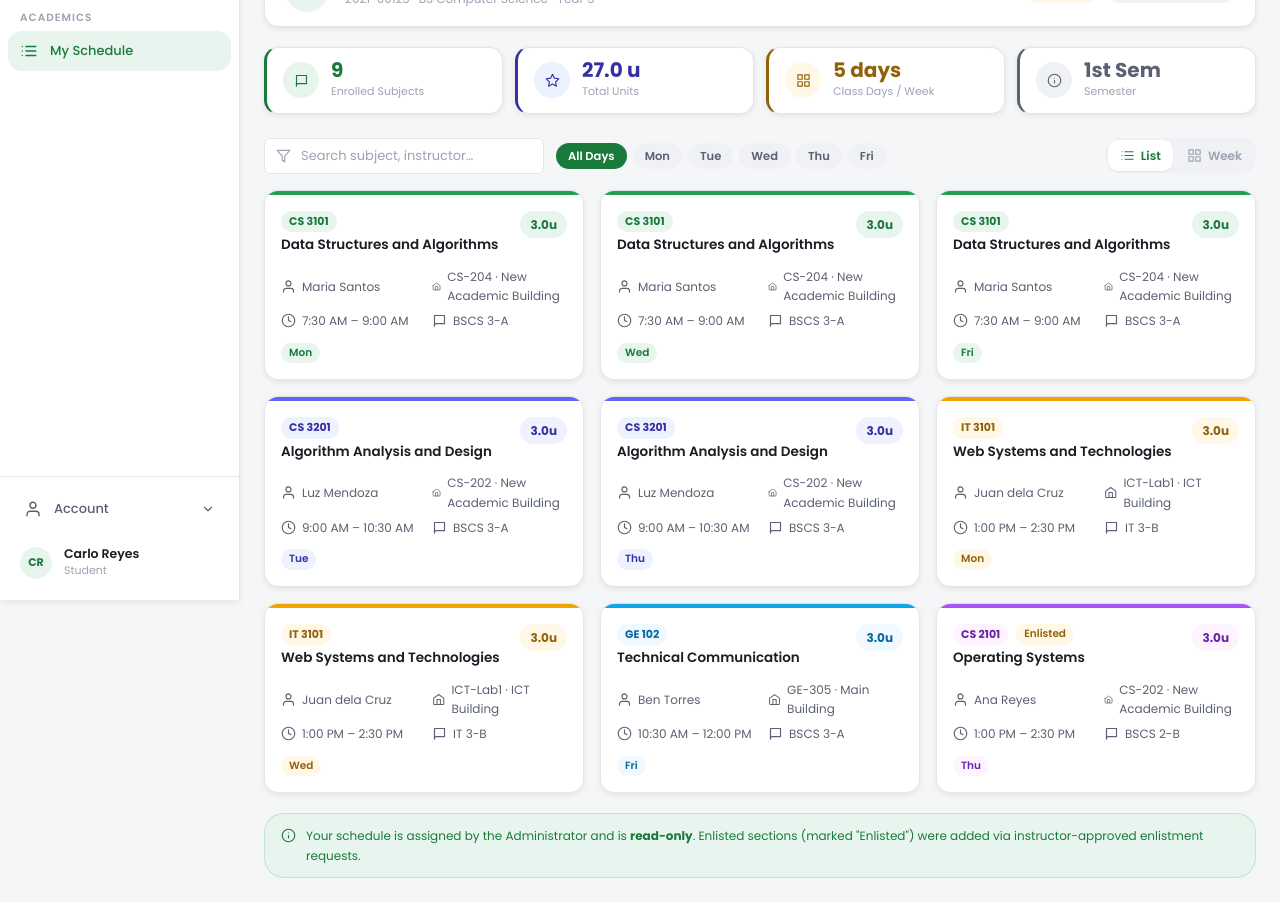
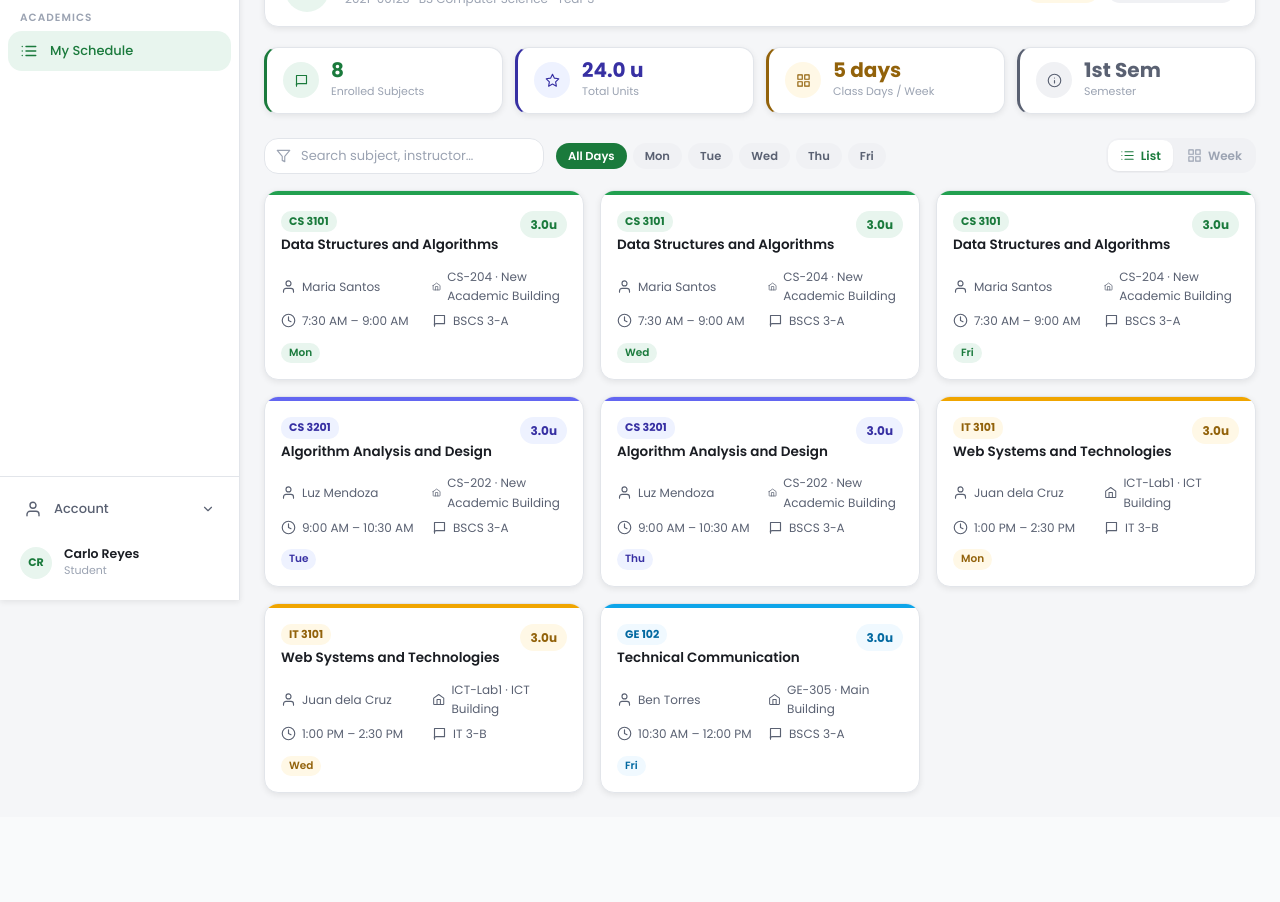
Before and after one commit to kurtoswill/Automated-Faculty-Load-Room-Scheduler, a Next.js app in the folder app/: page /student/schedule in a window 1280 px wide. Shown: the part 200-1102 px from the top of the page. After the commit the page ends 1017 px from the top, so only its background shows below. Built offline with nearby package versions, Linux system fonts and the light colour scheme.

Commit message:
refactor(SchedulePage): clean up code by removing unused variables and comments, enhance filtering logic

```diff
--- a/app/src/app/student/schedule/page.tsx
+++ b/app/src/app/student/schedule/page.tsx
@@ -4,20 +4,18 @@
  * /student/schedule
  *
  * Tables consumed (per Pages.pdf):
- *   Student_Section  — links this student to their sections
- *   Confirmed_Schedule — the live, approved schedule rows
- *   Sections         — section metadata (name, day, time, year_level, status)
- *   Courses          — course_code, course_title, units
- *   Rooms            — room_number, building, capacity
- *   Users            — instructor first_name + last_name
+ * Student_Section  — links this student to their sections
+ * Confirmed_Schedule — the live, approved schedule rows
+ * Sections         — section metadata (name, day, time, year_level, status)
+ * Courses          — course_code, course_title, units
+ * Rooms            — room_number, building, capacity
+ * Users            — instructor first_name + last_name
  *
  * Access:  Student (Regular & Irregular — read-only for both)
  * Student_Section assignments are Admin-managed; student cannot edit.
- * Irregular students also see sections approved via enlistment.
  */
 
 import { useState, useMemo } from 'react';
-import Link from 'next/link';
 import AppShell from '@/components/Navbar';
 
 // ─────────────────────────────────────────────────────────────
@@ -57,8 +55,6 @@ interface ScheduleRow {
   // Confirmed_Schedule
   confirmedAt:       string;
   isActive:          boolean;
-  // UI helpers
-  source:            'official' | 'enlisted'; // official = Admin-assigned, enlisted = irregular
 }
 
 // ─────────────────────────────────────────────────────────────
@@ -69,7 +65,7 @@ const SESSION = {
   studentId:  '2021-00123',
   course:     'BS Computer Science',
   yearLevel:  3,
-  isIrregular: true,
+  isIrregular: true, // Used only to display the "Irregular" badge on the ID
   semester:   '2025-2026 1st Sem',
 };
 
@@ -85,7 +81,7 @@ const SCHEDULE_DATA: ScheduleRow[] = [
     courseCode: 'CS 3101', courseTitle: 'Data Structures and Algorithms', units: 3.0,
     roomNumber: 'CS-204', building: 'New Academic Building', roomCapacity: 40,
     instructorFirst: 'Maria', instructorLast: 'Santos', instructorDept: 'DCS',
-    confirmedAt: '2025-06-08 10:00:00', isActive: true, source: 'official',
+    confirmedAt: '2025-06-08 10:00:00', isActive: true,
   },
   {
     studentSectionId: 102, assignedAt: '2025-06-10 08:00:00',
@@ -95,7 +91,7 @@ const SCHEDULE_DATA: ScheduleRow[] = [
     courseCode: 'CS 3101', courseTitle: 'Data Structures and Algorithms', units: 3.0,
     roomNumber: 'CS-204', building: 'New Academic Building', roomCapacity: 40,
     instructorFirst: 'Maria', instructorLast: 'Santos', instructorDept: 'DCS',
-    confirmedAt: '2025-06-08 10:00:00', isActive: true, source: 'official',
+    confirmedAt: '2025-06-08 10:00:00', isActive: true,
   },
   {
     studentSectionId: 103, assignedAt: '2025-06-10 08:00:00',
@@ -105,7 +101,7 @@ const SCHEDULE_DATA: ScheduleRow[] = [
     courseCode: 'CS 3101', courseTitle: 'Data Structures and Algorithms', units: 3.0,
     roomNumber: 'CS-204', building: 'New Academic Building', roomCapacity: 40,
     instructorFirst: 'Maria', instructorLast: 'Santos', instructorDept: 'DCS',
-    confirmedAt: '2025-06-08 10:00:00', isActive: true, source: 'official',
+    confirmedAt: '2025-06-08 10:00:00', isActive: true,
   },
   {
     studentSectionId: 104, assignedAt: '2025-06-10 08:00:00',
@@ -115,7 +111,7 @@ const SCHEDULE_DATA: ScheduleRow[] = [
     courseCode: 'CS 3201', courseTitle: 'Algorithm Analysis and Design', units: 3.0,
     roomNumber: 'CS-202', building: 'New Academic Building', roomCapacity: 40,
     instructorFirst: 'Luz', instructorLast: 'Mendoza', instructorDept: 'DCS',
-    confirmedAt: '2025-06-08 10:30:00', isActive: true, source: 'official',
+    confirmedAt: '2025-06-08 10:30:00', isActive: true,
   },
   {
     studentSectionId: 105, assignedAt: '2025-06-10 08:00:00',
@@ -125,7 +121,7 @@ const SCHEDULE_DATA: ScheduleRow[] = [
     courseCode: 'CS 3201', courseTitle: 'Algorithm Analysis and Design', units: 3.0,
     roomNumber: 'CS-202', building: 'New Academic Building', roomCapacity: 40,
     instructorFirst: 'Luz', instructorLast: 'Mendoza', instructorDept: 'DCS',
-    confirmedAt: '2025-06-08 10:30:00', isActive: true, source: 'official',
+    confirmedAt: '2025-06-08 10:30:00', isActive: true,
   },
   {
     studentSectionId: 106, assignedAt: '2025-06-10 08:00:00',
@@ -135,7 +131,7 @@ const SCHEDULE_DATA: ScheduleRow[] = [
     courseCode: 'IT 3101', courseTitle: 'Web Systems and Technologies', units: 3.0,
     roomNumber: 'ICT-Lab1', building: 'ICT Building', roomCapacity: 30,
     instructorFirst: 'Juan', instructorLast: 'dela Cruz', instructorDept: 'DIT',
-    confirmedAt: '2025-06-08 11:00:00', isActive: true, source: 'official',
+    confirmedAt: '2025-06-08 11:00:00', isActive: true,
   },
   {
     studentSectionId: 107, assignedAt: '2025-06-10 08:00:00',
@@ -145,7 +141,7 @@ const SCHEDULE_DATA: ScheduleRow[] = [
     courseCode: 'IT 3101', courseTitle: 'Web Systems and Technologies', units: 3.0,
     roomNumber: 'ICT-Lab1', building: 'ICT Building', roomCapacity: 30,
     instructorFirst: 'Juan', instructorLast: 'dela Cruz', instructorDept: 'DIT',
-    confirmedAt: '2025-06-08 11:00:00', isActive: true, source: 'official',
+    confirmedAt: '2025-06-08 11:00:00', isActive: true,
   },
   {
     studentSectionId: 108, assignedAt: '2025-06-10 08:00:00',
@@ -155,19 +151,8 @@ const SCHEDULE_DATA: ScheduleRow[] = [
     courseCode: 'GE 102', courseTitle: 'Technical Communication', units: 3.0,
     roomNumber: 'GE-305', building: 'Main Building', roomCapacity: 50,
     instructorFirst: 'Ben', instructorLast: 'Torres', instructorDept: 'DGE',
-    confirmedAt: '2025-06-08 12:00:00', isActive: true, source: 'official',
+    confirmedAt: '2025-06-08 12:00:00', isActive: true,
   },
-  // Irregular — enlisted section (from a lower year level)
-  ...(SESSION.isIrregular ? [{
-    studentSectionId: 109, assignedAt: '2025-06-15 09:00:00',
-    sectionId: 9, sectionName: 'BSCS 2-B', semester: '2025-2026 1st Sem',
-    yearLevel: 2, dayOfWeek: 'Thursday' as DayOfWeek, timeStart: '13:00', timeEnd: '14:30',
-    sectionStatus: 'Confirmed' as SectionStatus,
-    courseCode: 'CS 2101', courseTitle: 'Operating Systems', units: 3.0,
-    roomNumber: 'CS-202', building: 'New Academic Building', roomCapacity: 40,
-    instructorFirst: 'Ana', instructorLast: 'Reyes', instructorDept: 'DCS',
-    confirmedAt: '2025-06-12 10:00:00', isActive: true, source: 'enlisted' as const,
-  }] : []),
 ];
 
 // ─────────────────────────────────────────────────────────────
@@ -297,12 +282,6 @@ function SubjectCard({ row }: { row: ReturnType<typeof groupByCourse>[number] })
                 style={{ background: p.bg, color: p.text }}>
                 {row.courseCode}
               </span>
-              {row.source === 'enlisted' && (
-                <span className="text-[10.5px] font-semibold px-2 py-0.5 rounded-full"
-                  style={{ background: '#fff8e6', color: '#92620a' }}>
-                  Enlisted
-                </span>
-              )}
             </div>
             <h3 className="text-[13.5px] font-semibold leading-snug" style={{ color: 'var(--color-text)' }}>
               {row.courseTitle}
@@ -370,7 +349,20 @@ function WeekGrid({ rows }: { rows: ScheduleRow[] }) {
   function height(s: string, e: string) { return ((toMinutes(e) - toMinutes(s)) / TOTAL_MINS) * GRID_H; }
 
   const activeDays = DAY_ORDER.filter(d => daySlots[d].length > 0 || d !== 'Saturday');
-  const colW = `${100 / (activeDays.length + 1)}%`;  // +1 for time column
+
+  if (rows.length === 0) {
+    return (
+      <div className="flex flex-col items-center justify-center py-16 gap-2">
+        <div className="w-12 h-12 rounded-full flex items-center justify-center"
+          style={{ background: 'var(--color-surface-2)' }}>
+          <IcoGrid />
+        </div>
+        <p className="text-[14px] font-medium" style={{ color: 'var(--color-text-secondary)' }}>
+          No classes match your filters.
+        </p>
+      </div>
+    );
+  }
 
   return (
     <div className="overflow-x-auto">
@@ -461,97 +453,12 @@ function WeekGrid({ rows }: { rows: ScheduleRow[] }) {
   );
 }
 
-/** Per-day list used in the day-by-day view */
-function DayListView({ rows, day }: { rows: ScheduleRow[]; day: DayOfWeek }) {
-  const dayRows = rows
-    .filter(r => r.dayOfWeek === day)
-    .sort((a, b) => toMinutes(a.timeStart) - toMinutes(b.timeStart));
-
-  if (dayRows.length === 0) {
-    return (
-      <div className="flex flex-col items-center justify-center py-12 gap-2 rounded-xl border border-dashed"
-        style={{ borderColor: 'var(--color-border)' }}>
-        <div className="w-10 h-10 rounded-full flex items-center justify-center"
-          style={{ background: 'var(--color-surface-2)' }}>
-          <IcoClock />
-        </div>
-        <p className="text-[13px]" style={{ color: 'var(--color-text-muted)' }}>No classes on {day}</p>
-      </div>
-    );
-  }
-
-  return (
-    <div className="flex flex-col gap-2">
-      {dayRows.map(r => {
-        const p = palette(r.courseCode);
-        return (
-          <div key={r.studentSectionId}
-            className="card flex items-stretch gap-0 overflow-hidden hover:-translate-y-px transition-transform duration-150">
-            {/* Time sidebar */}
-            <div className="flex flex-col items-center justify-center px-4 py-4 shrink-0"
-              style={{ background: p.bg, minWidth: '76px' }}>
-              <p className="text-[10.5px] font-bold" style={{ color: p.text }}>
-                {fmt12(r.timeStart)}
-              </p>
-              <div className="w-px h-3 my-1" style={{ background: p.border, opacity: 0.5 }} />
-              <p className="text-[10.5px]" style={{ color: p.text, opacity: 0.75 }}>
-                {fmt12(r.timeEnd)}
-              </p>
-            </div>
-            {/* Left accent */}
-            <div className="w-1 shrink-0" style={{ background: p.border }} />
-            {/* Content */}
-            <div className="flex-1 px-4 py-3">
-              <div className="flex items-start justify-between gap-2 mb-2">
-                <div>
-                  <span className="text-[10.5px] font-bold px-2 py-0.5 rounded-md mr-2"
-                    style={{ background: p.bg, color: p.text }}>
-                    {r.courseCode}
-                  </span>
-                  {r.source === 'enlisted' && (
-                    <span className="text-[10px] font-semibold px-2 py-0.5 rounded-full"
-                      style={{ background: '#fff8e6', color: '#92620a' }}>
-                      Enlisted
-                    </span>
-                  )}
-                  <p className="text-[13px] font-semibold mt-1" style={{ color: 'var(--color-text)' }}>
-                    {r.courseTitle}
-                  </p>
-                </div>
-                <span className="text-[11.5px] font-bold shrink-0 px-2 py-0.5 rounded-lg"
-                  style={{ background: p.bg, color: p.text }}>
-                  {r.units.toFixed(1)}u
-                </span>
-              </div>
-              <div className="grid grid-cols-2 sm:grid-cols-3 gap-x-4 gap-y-1">
-                <div className="flex items-center gap-1.5 text-[12px]" style={{ color: 'var(--color-text-secondary)' }}>
-                  <IcoRoom />{r.roomNumber}
-                </div>
-                <div className="flex items-center gap-1.5 text-[12px]" style={{ color: 'var(--color-text-secondary)' }}>
-                  <IcoBldg />{r.building}
-                </div>
-                <div className="flex items-center gap-1.5 text-[12px]" style={{ color: 'var(--color-text-secondary)' }}>
-                  <IcoUser />{r.instructorFirst} {r.instructorLast}
-                </div>
-              </div>
-              <p className="text-[11px] mt-1.5" style={{ color: 'var(--color-text-muted)' }}>
-                {r.sectionName} · {r.instructorDept}
-              </p>
-            </div>
-          </div>
-        );
-      })}
-    </div>
-  );
-}
-
 // ─────────────────────────────────────────────────────────────
 // Page
 // ─────────────────────────────────────────────────────────────
 export default function StudentSchedulePage() {
   const [view,      setView]      = useState<ViewMode>('list');
   const [filterDay, setFilterDay] = useState<FilterDay>('All');
-  const [activeDay, setActiveDay] = useState<DayOfWeek>('Monday');
   const [search,    setSearch]    = useState('');
 
   // Derive distinct days that have classes
@@ -573,11 +480,27 @@ export default function StudentSchedulePage() {
         r.courseCode.toLowerCase().includes(q) ||
         r.courseTitle.toLowerCase().includes(q) ||
         `${r.instructorFirst} ${r.instructorLast}`.toLowerCase().includes(q) ||
-        r.roomNumber.toLowerCase().includes(q),
+        r.roomNumber.toLowerCase().includes(q)
       );
     }
     return g;
   }, [grouped, filterDay, search]);
+
+  // Filtered raw rows specifically for the Timetable view
+  const filteredRawRows = useMemo(() => {
+    let r = SCHEDULE_DATA;
+    if (filterDay !== 'All') r = r.filter(x => x.dayOfWeek === filterDay);
+    if (search.trim()) {
+      const q = search.toLowerCase();
+      r = r.filter(x =>
+        x.courseCode.toLowerCase().includes(q) ||
+        x.courseTitle.toLowerCase().includes(q) ||
+        `${x.instructorFirst} ${x.instructorLast}`.toLowerCase().includes(q) ||
+        x.roomNumber.toLowerCase().includes(q)
+      );
+    }
+    return r;
+  }, [filterDay, search]);
 
   const initials = SESSION.name.split(' ').map(n => n[0]).join('').slice(0, 2).toUpperCase();
 
@@ -596,13 +519,6 @@ export default function StudentSchedulePage() {
             </p>
           </div>
           <div className="flex items-center gap-2 flex-wrap">
-            {SESSION.isIrregular && (
-              <Link href="/student/enlistments"
-                className="btn btn-outline text-[12.5px]"
-                style={{ padding: '7px 14px' }}>
-                My Enlistments
-              </Link>
-            )}
             <button
               onClick={() => window.print()}
               className="btn btn-ghost text-[12.5px] flex items-center gap-1.5"
@@ -658,7 +574,8 @@ export default function StudentSchedulePage() {
               placeholder="Search subject, instructor…"
               value={search}
               onChange={e => setSearch(e.target.value)}
-              style={{ paddingLeft: '2.25rem', paddingRight: '0.75rem', fontSize: '13px', height: '36px' }}
+              className="w-full rounded-lg border outline-none transition-all"
+              style={{ paddingLeft: '2.25rem', paddingRight: '0.75rem', fontSize: '13px', height: '36px', borderColor: 'var(--color-border)', background: 'var(--color-surface)', color: 'var(--color-text)' }}
             />
           </div>
 
@@ -708,58 +625,22 @@ export default function StudentSchedulePage() {
                   No classes found
                 </p>
                 <p className="text-[12.5px]" style={{ color: 'var(--color-text-muted)' }}>
-                  Try adjusting your filters.
+                  Try adjusting your search or day filters.
                 </p>
               </div>
             ) : (
-              <div className="grid grid-cols-1 sm:grid-cols-2 lg:grid-cols-3 gap-4">
-                {filteredGrouped.map(r => (
-                  <SubjectCard key={`${r.courseCode}-${r.sectionId}`} row={r} />
+              <div className="grid grid-cols-1 md:grid-cols-2 xl:grid-cols-3 gap-4">
+                {filteredGrouped.map((row, idx) => (
+                  <SubjectCard key={`${row.courseCode}-${idx}`} row={row} />
                 ))}
               </div>
             )}
           </>
         ) : (
-          <div className="card">
-            <div className="card-body pb-2">
-              {/* Day tabs for week view */}
-              <div className="flex gap-1.5 mb-4 flex-wrap">
-                {classDays.map(d => (
-                  <button key={d}
-                    onClick={() => setActiveDay(d)}
-                    className="text-[12px] font-semibold px-4 py-1.5 rounded-lg transition-all duration-150"
-                    style={activeDay === d
-                      ? { background: 'var(--color-primary)', color: '#fff' }
-                      : { background: 'var(--color-surface-2)', color: 'var(--color-text-secondary)' }}>
-                    {d}
-                  </button>
-                ))}
-              </div>
-            </div>
-
-            {/* Toggle between timetable and per-day list */}
-            <div className="px-6 pb-6">
-              <div className="flex justify-end mb-3">
-                <span className="text-[12px]" style={{ color: 'var(--color-text-muted)' }}>
-                  {SCHEDULE_DATA.filter(r => r.dayOfWeek === activeDay).length} class(es) on {activeDay}
-                </span>
-              </div>
-              <DayListView rows={SCHEDULE_DATA} day={activeDay} />
-            </div>
+          <div className="card p-0 overflow-hidden">
+            <WeekGrid rows={filteredRawRows} />
           </div>
         )}
-
-        {/* ── Footer notice ── */}
-        <div className="mt-5 flex items-start gap-2.5 px-4 py-3 rounded-xl border"
-          style={{ background: 'var(--color-primary-muted)', borderColor: 'rgba(34,160,80,.2)' }}>
-          <span className="shrink-0 mt-0.5" style={{ color: 'var(--color-primary)' }}><IcoInfo /></span>
-          <p className="text-[12px] leading-relaxed" style={{ color: 'var(--color-primary)' }}>
-            Your schedule is assigned by the Administrator and is <strong>read-only</strong>.
-            {SESSION.isIrregular
-              ? ' Enlisted sections (marked "Enlisted") were added via instructor-approved enlistment requests.'
-              : ' Contact your administrator for any schedule changes.'}
-          </p>
-        </div>
 
       </div>
     </AppShell>
```
